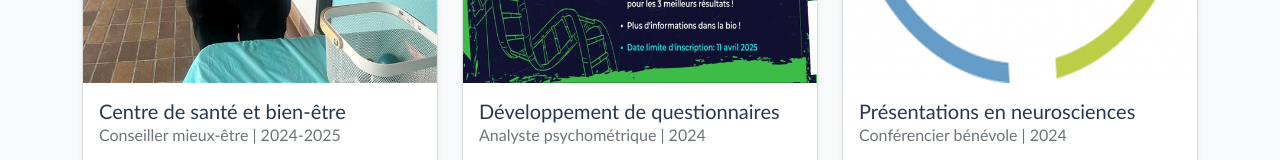
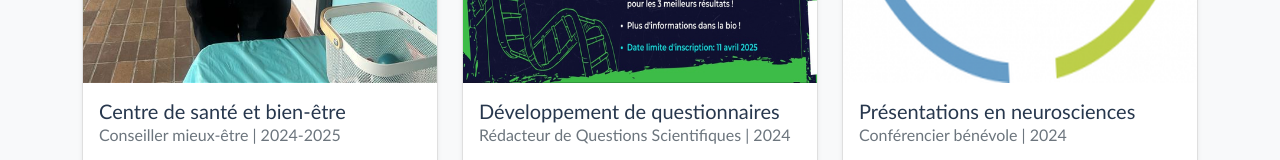
Before and after one commit to PatrickDomingue/my-portfolio, a plain HTML site: page index2.html in a window 1280 px wide. Shown: the part 3740-3900 px from the top of the page. Drawn offline with nearby package versions, Linux system fonts and the light colour scheme; a script that the page names is missing.

Commit message:
Update index2.html

```diff
--- a/index2.html
+++ b/index2.html
@@ -297,7 +297,7 @@
           <img src="assets/work_fr.png" class="card-img-top" alt="Développement de questionnaires">
           <div class="card-body d-flex flex-column">
             <h5 class="card-title mb-1">Développement de questionnaires</h5>
-            <p class="card-subtitle text-muted">Analyste psychométrique&nbsp;| 2024</p>
+            <p class="card-subtitle text-muted">Rédacteur de Questions Scientifiques&nbsp;| 2024</p>
             <ul class="mt-3 mb-4 small">
               <li>Créer des questions originales en chimie, alignées sur le programme scolaire, pour une compétition régionale destinée aux élèves du secondaire, parrainée par la Faculté des sciences de l’Université d’Ottawa.</li>
               <li>Mis en pratique mes connaissances en chimie pour concevoir des exercices stimulants et adaptés au niveau des élèves.</li>
```
